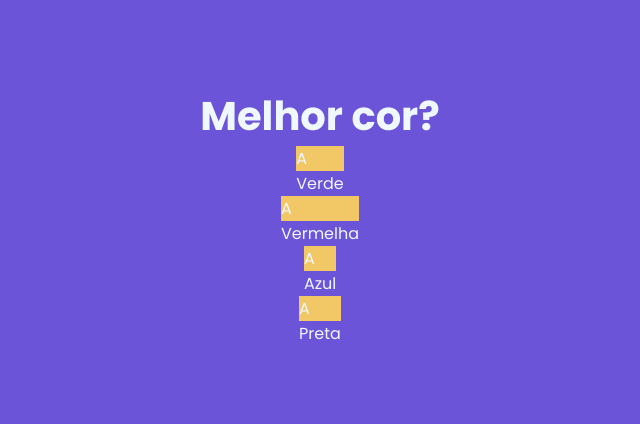
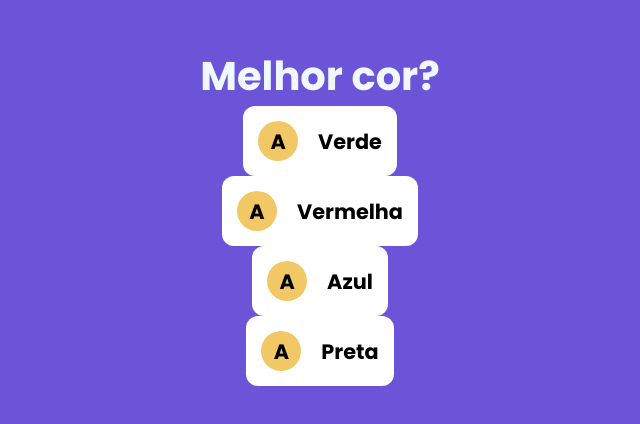
Before and after one commit to LeticiaLopess/quiz, a Next.js app: page / in a window 1280 px wide. Shown: the part 184-608 px from the top of the page, without its empty margins (320-960 px from the left). Built offline with nearby package versions, Linux system fonts and the light colour scheme.

Commit message:
css resposta

```diff
--- a/styles/Resposta.module.css
+++ b/styles/Resposta.module.css
@@ -1,3 +1,32 @@
 .resposta {
     display: flex;
 }
+
+.frente, .verso {
+    display: flex;
+}
+
+.frente {
+    align-items: center;
+    border-radius: 12px;
+    padding: 15px;
+    color: black;
+    background-color: white;
+}
+
+.letra{
+    display: flex;
+    justify-content: center;
+    align-items: center;
+    height: 40px;
+    width: 40px;
+    border-radius: 20px;
+    font-size: 1.3rem;
+    font-weight: 700;
+    margin-right: 20px;
+}
+
+.valor{
+    font-size: 1.3rem;
+    font-weight: 700;
+}
```
